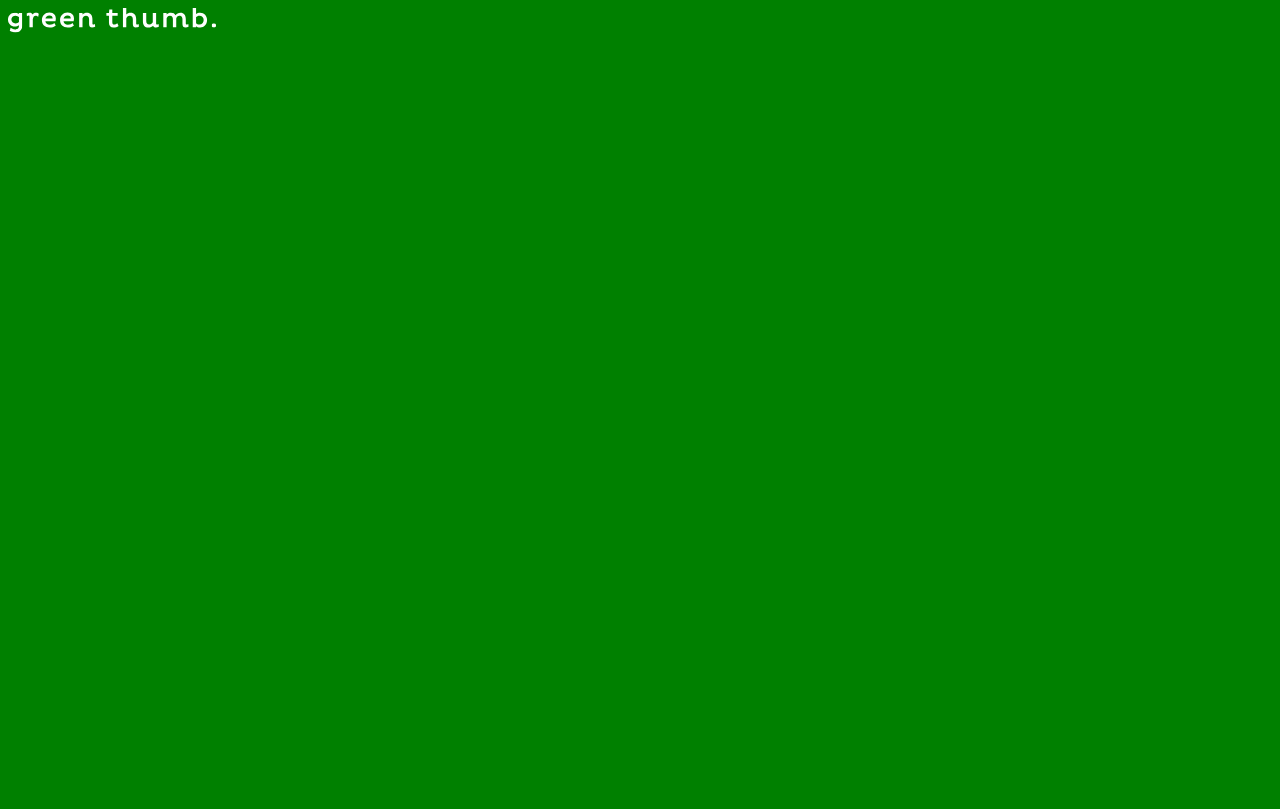
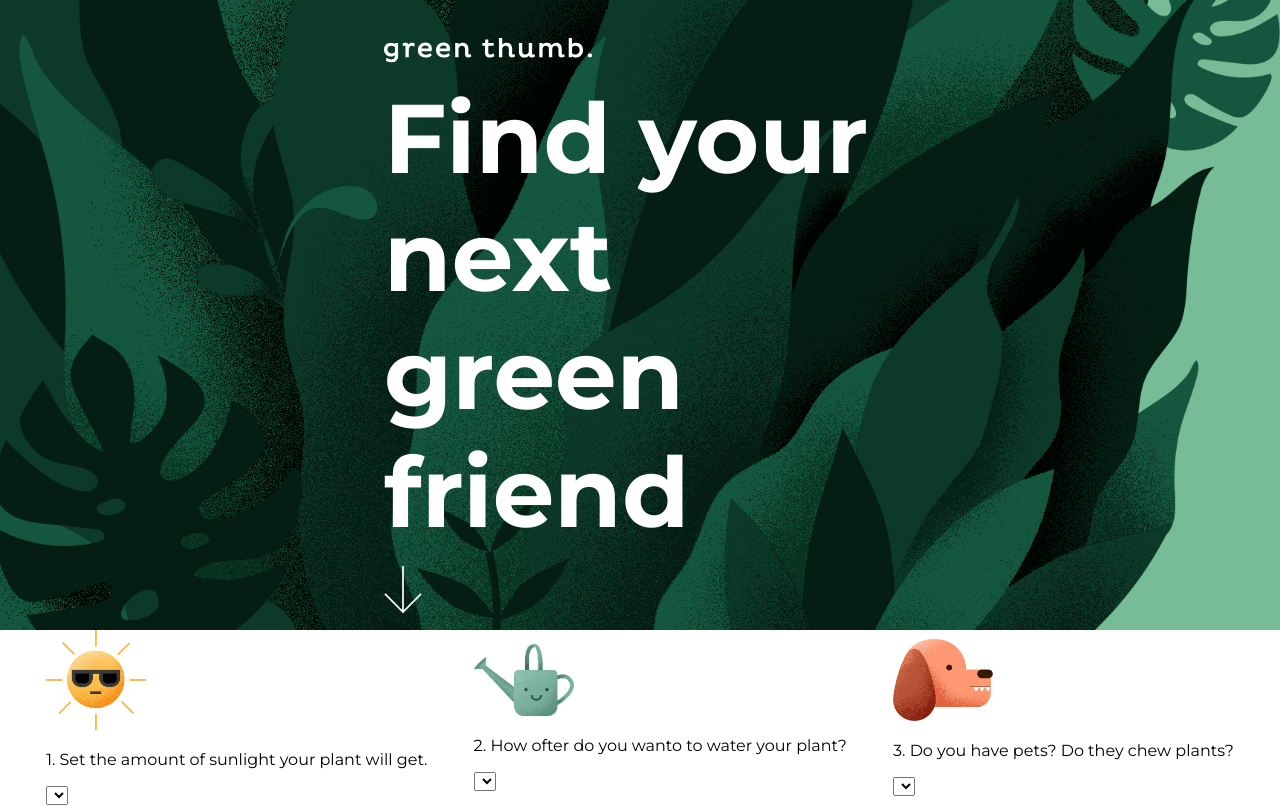
Before and after one commit to AngeloBittencourt/green-friend-finder, a website built with Parcel: page index.html in a window 1280 px wide. Shown: the top 809 px of the page. Built offline with nearby package versions, Linux system fonts and the light colour scheme.

Commit message:
Iniciando a montagem do esqueleto html e um pouco do css

```diff
--- a/index.html
+++ b/index.html
@@ -12,6 +12,45 @@
   </head>
 
   <body>
-    <img src="images/icons/logo-white.svg" alt="Greenthumb" />
+    <header>
+      <section id="header-1">
+        <div id="text-div">
+          <img src="images/icons/logo-white.svg" alt="Greenthumb" />
+          <h1>Find your next green friend</h1>
+          <img src="images/icons/arrow-down.svg" alt="Arrow Down" />
+        </div>
+      </section>
+      <section id="header-2"></section>
+      <section id="header-3"></section>
+    </header>
+    <main>
+      <section id="filter-container">
+        <div>
+          <img src="images/illustrations/sun.png" alt="sun" />
+          <p>1. Set the amount of <bold>sunlight</bold> your plant will get.</p>
+          <select name="" id=""></select>
+        </div>
+        <div>
+          <img src="images/illustrations/wateringcan.png" alt="wateringcan" />
+          <p>2. How ofter do you wanto to <bold>water</bold> your plant?</p>
+          <select name="" id=""></select>
+        </div>
+        <div>
+          <img src="images/illustrations/dog.png" alt="dog" />
+          <p>3. Do you have pets? Do they <bold>chew</bold> plants?</p>
+          <select name="" id=""></select>
+        </div>
+      </section>
+      <section id="result-section">
+        <div>
+          <h2>No results yet...</h2>
+          <p>
+            Use the filters above to find the h2lant that best fits your environment :)
+          </p>
+          <img src="images/illustrations/no-results.png" alt="no-results" />
+        </div>
+      </section>
+    </main>
   </body>
+  <script src="./index.js"></script>
 </html>
--- a/index.scss
+++ b/index.scss
@@ -1,4 +1,69 @@
 body {
-    font-family: "Montserrat", sans-serif;
-    background-color: green;
+  margin: 0;
+  font-family: "Montserrat", sans-serif;
 }
+
+header {
+  background-color: #75bc97;
+  color: white;
+  display:flex;
+}
+
+#header-1 {
+  background-image: url(./images/hero/desktop/left-leaves.png);
+  background-position:center;
+  background-repeat:no-repeat;
+  background-size:cover;
+  display:flex;
+  justify-content: space-evenly;
+}
+
+#text-div {
+  align-items: center;
+  max-width: 40%;
+  font-family: "Montserrat", sans-serif;
+  font-size: 65px;
+  font-weight: bold;
+}
+
+#text-div h1 {
+  margin: 0 auto;
+}
+
+/* #header-2 {
+  background-image: url(./images/hero/desktop/plantperson.png);
+  height: 800px;
+  width: 100%;
+  background-repeat: no-repeat;
+  position: absolute;
+  order: 1;
+}
+
+#header-3 {
+  background-image: url(./images/hero/desktop/right-leaves.png);
+  height: 800px;
+  width: 100%;
+  position: absolute;
+  background-repeat: no-repeat;
+  order: 2;
+} */
+
+#filter-container {
+  display: flex;
+  justify-content: space-evenly;
+  align-items: center;
+}
+
+#filter-container img {
+  width: 100px;
+}
+
+#filter-container div {
+
+}
+
+@media screen and (max-width: 768px) {
+  body{
+    background-color: lightgreen;
+  }
+}
```
Also changed, not shown: index.js (added), 1 other file.
